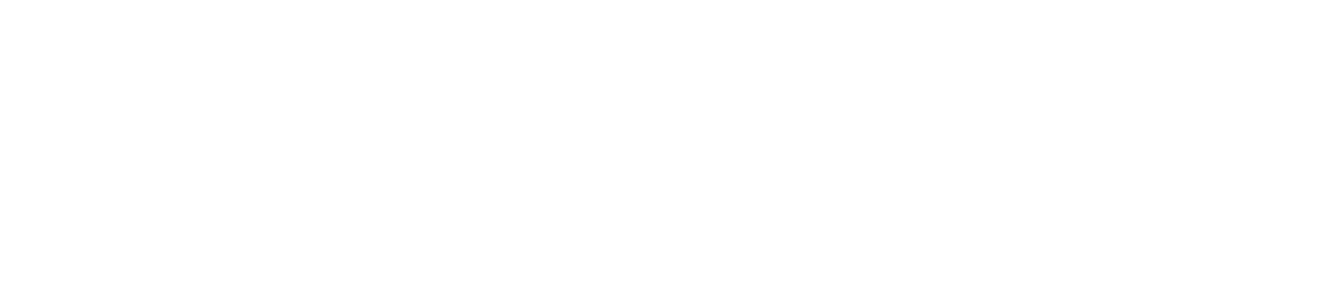
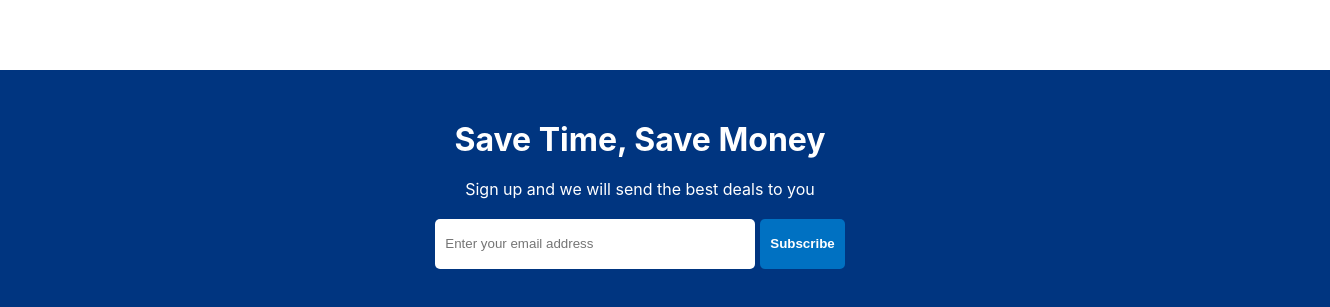
Before and after one commit to babapooja/hotel-booking, a React (Create React App) app: page / in a window 1280 px wide. Shown: the part 1400-1707 px from the top of the page, 1330 px wide, since content can reach past the window. Before the commit the page ends 1390 px from the top, so only its background shows below. Built offline with nearby package versions, Linux system fonts and the light colour scheme.

Commit message:
Completed the email component added footer component

```diff
--- /dev/null
+++ b/src/components/emailList/EmailList.css
@@ -0,0 +1,32 @@
+.mail {
+    width: 100%;
+    margin-top: 50px;
+    background-color: #003580;
+    color: white;
+    display: flex;
+    flex-direction: column;
+    align-items: center;
+    gap: 20px;
+    padding: 50px;
+}
+
+.mailInputContainer>input {
+    width: 300px;
+    height: 30px;
+    border: none;
+    padding: 10px;
+    margin-right: 5px;
+    border-radius: 5px;
+
+}
+
+.mailInputContainer>button {
+    border: none;
+    background-color: #0071c2;
+    color: white;
+    height: 50px;
+    font-weight: bold;
+    border-radius: 5px;
+    cursor: pointer;
+    padding: 10px;
+}
--- /dev/null
+++ b/src/components/emailList/EmailList.jsx
@@ -0,0 +1,20 @@
+import "./EmailList.css";
+
+const EmailList = () => {
+  return (
+    <div className="mail">
+        <h1 className="mailTitle">Save Time, Save Money</h1>
+        <span className="mailDesc">Sign up and we will send the best deals to you</span>
+
+        <div className="mailInputContainer">
+            <input type="text" placeholder="Enter your email address"/>
+            <button>Subscribe</button>
+        </div>
+
+
+
+    </div>
+  )
+}
+
+export default EmailList
--- a/src/pages/home/Home.jsx
+++ b/src/pages/home/Home.jsx
@@ -1,3 +1,4 @@
+import EmailList from '../../components/emailList/EmailList'
 import Featured from '../../components/featured/Featured'
 import FeaturedProperties from '../../components/featuredProperties/FeaturedProperties'
 import Header from '../../components/header/Header'
@@ -18,6 +19,7 @@
                 <PropertyList/>
                 <h1 className="homeTitle">Home guests love</h1>
                 <FeaturedProperties/>
+                <EmailList/>
             </div>
         </div>
     )
```
Also changed, not shown: src/components/footer/Footer.jsx (added, +9 -0 lines), src/components/footer/Footer.css (added).
